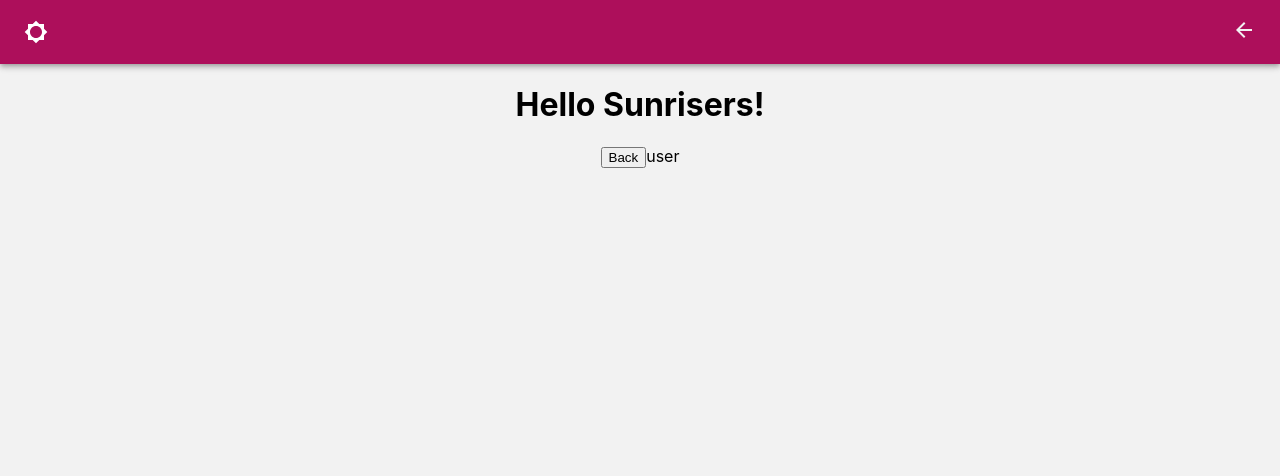
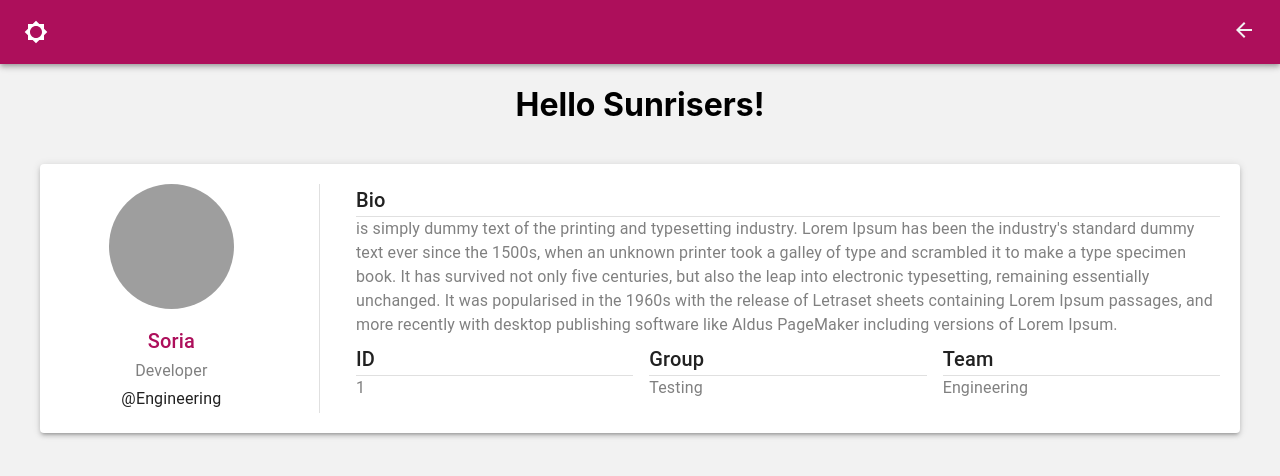
Before and after one commit to elindakuchi/FE-Sunrise, a React (Create React App) app: page /user/1 in a window 1280 px wide. Shown: the top 476 px of the page. Built offline with nearby package versions, Linux system fonts and the light colour scheme; grey boxes are pictures that could not be loaded.

Commit message:
Search function updated to current version
What's left is to make the search function work through the input on the Nav

```diff
--- a/src/components/navbar/Navbar.js
+++ b/src/components/navbar/Navbar.js
@@ -7,8 +7,6 @@ import { displayLayout } from './styles';
 import { theme } from './styles';
 import { ThemeProvider } from '@mui/material/styles';
 import Brightness5Icon from '@mui/icons-material/Brightness5';
-
-
 
 const Navbar = () => {
 
--- a/src/components/users/User.js
+++ b/src/components/users/User.js
@@ -1,18 +1,92 @@
-import React,{useContext} from 'react';
-import { useNavigate } from 'react-router';
-import { UserContext } from '../../UserProvider';
-
+import React, { useContext } from "react";
+import Paper from "@mui/material/Card";
+import Typography from "@mui/material/Typography";
+import Avatar from "@mui/material/Avatar";
+import Divider from "@mui/material/Divider";
+import Grid from "@mui/material/Grid";
+import { useParams } from "react-router-dom";
+import { UserContext } from "../../UserProvider";
+import { displayLayout, paperStyles, gridStyles } from "./styles";
 
 const User = () => {
-    const [users] = useContext(UserContext)
-    console.log(users)
-    const navigate = useNavigate()
-    return (
-        <div>
-            <button onClick={() => navigate('/')}>Back</button>
-            user
-        </div>
-    );
-}
+	const [users] = useContext(UserContext);
+	let { id } = useParams();
+
+	const USER = users.filter((user) => user.id === id)[0];
+
+	return (
+		<Paper style={paperStyles} elevation={3} data-testid="user-profile-card">
+			<Grid container spacing={3}>
+				<Grid item md={2.5} xs={12}>
+					<div style={displayLayout}>
+						<Avatar
+							alt={USER.name.charAt(0)}
+							src="https://images.unsplash.com/photo-1494790108377-be9c29b29330?ixlib=rb-1.2.1&ixid=MnwxMjA3fDB8MHxzZWFyY2h8NXx8cHJvZmlsZXxlbnwwfHwwfHw%3D&w=1000&q=80"
+							sx={{ width: 125, height: 125, marginBottom: 2 }}
+						>
+							<Typography variant="h4">
+								{USER?.name?.charAt(0).toUpperCase()}
+							</Typography>
+						</Avatar>
+
+						<Typography
+							variant="h6"
+							style={{ color: "#AD0F5B" }}
+						>
+							{USER.name}
+						</Typography>
+
+						<Typography variant="subtitle1" style={{ color: "#808080" }}>
+							{USER.role}
+						</Typography>
+						<Typography variant="subtitle1">@{USER.team}</Typography>
+					</div>
+				</Grid>
+
+				<Grid item md={0.5} xs={12} style={gridStyles}>
+					<Divider orientation="vertical" />
+				</Grid>
+				<Grid item md={9} xs={12}>
+					<Typography align="left" variant="h6">
+						Bio
+					</Typography>
+					<Divider orientation="horizontal" />
+					<Typography align="left" gutterBottom style={{ color: "#808080" }}>
+						{USER.bio}
+					</Typography>
+					<Grid container spacing={2}>
+						<Grid item md={4} xs={12}>
+							<Typography align="left" variant="h6">
+								ID
+							</Typography>
+							<Divider orientation="horizontal" />
+							<Typography align="left" style={{ color: "#808080" }}>
+								{USER.id}
+							</Typography>
+						</Grid>
+						<Grid item md={4} xs={12}>
+							<Typography align="left" variant="h6">
+								Group
+							</Typography>
+							<Divider orientation="horizontal" />
+							<Typography align="left" style={{ color: "#808080" }}>
+								{USER.group}
+							</Typography>
+						</Grid>
+						<Grid item md={4} xs={12}>
+							<Typography align="left" variant="h6">
+								Team
+							</Typography>
+							<Divider orientation="horizontal" />
+							<Typography align="left" style={{ color: "#808080" }}>
+								{USER.team}
+							</Typography>
+						</Grid>
+					</Grid>
+				</Grid>
+			</Grid>
+		</Paper>
+	);
+};
 
 export default User;
--- a/src/components/users/Users.js
+++ b/src/components/users/Users.js
@@ -1,26 +1,62 @@
-import React, {useContext, useState} from 'react';
-import { Link } from 'react-router-dom';
-import { UserContext } from '../../UserProvider';
+import React, { useContext, useState } from "react";
+import { UserContext } from "../../UserProvider";
+import { Link } from "react-router-dom";
+import Grid from "@mui/material/Grid";
+import CardContent from "@mui/material/CardContent";
+import Typography from "@mui/material/Typography";
+import Avatar from "@mui/material/Avatar";
+import { usersContainerStyles } from "./styles";
+import { IMGURL } from "../../utils";
+import { Card } from "@mui/material";
 
-import data from './testData.json'
+const Users = () => {
+	const [users] = useContext(UserContext);
+	const [searchTerm,setSearchTerm] = useState('')
 
-
-
-const Users = () =>{
-    const [users] = useContext(UserContext)
-    console.log(users)
-
-    const [searchTerm,setSearchTerm] = useState('')
-
-    return (
-        <div>
-            <Link to={`/user/${1}`}>
-                Users
-            </Link>
-            <br></br>
-
-            <input type="text" placeholder="seach..." onChange={e=>setSearchTerm(e.target.value)} />
-                {data.filter((val)=>{
+	const renderCard = (user) => (
+		<Card style={{ marginBottom: 20 }}>
+			<CardContent>
+				<div style={{ display: "flex", alignItems: "center" }}>
+					<Avatar
+						alt={user.name.charAt(0)}
+						src={IMGURL}
+						sx={{ width: 100, height: 100 }}
+					>
+						<Typography variant="h5">
+							{user.name.charAt(0).toUpperCase()}
+						</Typography>
+					</Avatar>
+					<div style={{ flexDirection: "column", marginLeft: 35 }}>
+						<Typography
+							data-testid="user-name"
+							align="left"
+							variant="h6"
+							style={{ color: "#AD0F5B" }}
+						>
+							{user.name}
+						</Typography>
+						<Typography
+							data-testid="user-role"
+							align="left"
+							variant="subtitle1"
+							style={{ color: "#808080" }}
+						>
+							{user.role}
+						</Typography>
+						<Typography data-testid="user-team" align="left" ariant="subtitle1">
+							@{user.team}
+						</Typography>
+					</div>
+				</div>
+			</CardContent>
+		</Card>
+	);
+	return (
+		<div style={usersContainerStyles}>
+			<input type="text" placeholder="seach..." onChange={e=>setSearchTerm(e.target.value)} />
+			{users.length ? (
+				<Grid container spacing={3} style={{ marginTop: 40 }}>
+					{users.filter((val)=>{
                     if(searchTerm == ""){
                     return val
                     }
@@ -33,18 +69,23 @@ const Users = () =>{
                     ){
                     return val;
                     }
-                }).map((val,key)=>{
-                    return <div>
-                            <h3>{val.name}</h3>
-                            <p>{val.role}</p>
-                            <p>{val.group}</p>
-                            <p>{val.team}</p>
-                            <p>{val.location}</p>
-                         </div>
-      })}
-        </div>
-    );
-}
-
+                }).map((user) => (
+						<Grid item key={user.id} xs={12} md={6} lg={4}>
+							<Link
+								to={`/user/${user.id}`}
+								data-testid="userCard"
+								style={{ textDecoration: "none" }}
+							>
+								{renderCard(user)}
+							</Link>
+						</Grid>
+					))}
+				</Grid>
+			) : (
+				"No users to display"
+			)}
+		</div>
+	);
+};
 
 export default Users;
--- a/src/components/users/styles.js
+++ b/src/components/users/styles.js
@@ -0,0 +1,26 @@
+export const displayLayout = {
+	display: "flex",
+	flexDirection: "column",
+	justifyContent: "center",
+	alignItems: "center",
+};
+
+export const paperStyles = {
+	margin: 40,
+	padding: 20,
+};
+
+export const gridStyles = {
+	display: "flex",
+	justifyContent: "center",
+	alignItems: "center",
+};
+export const usersContainerStyles = {
+	boxSizing: "border-box",
+	paddingRight: "50px",
+	paddingLeft: "50px",
+	display: "flex",
+	flexDirection: "column",
+	width: "100%",
+	height: "100%",
+};
```
Also changed, not shown: src/components/navbar/SeachUser.js (+3 -7 lines), src/components/navbar/SearchUser.js (+1 -10 lines).
